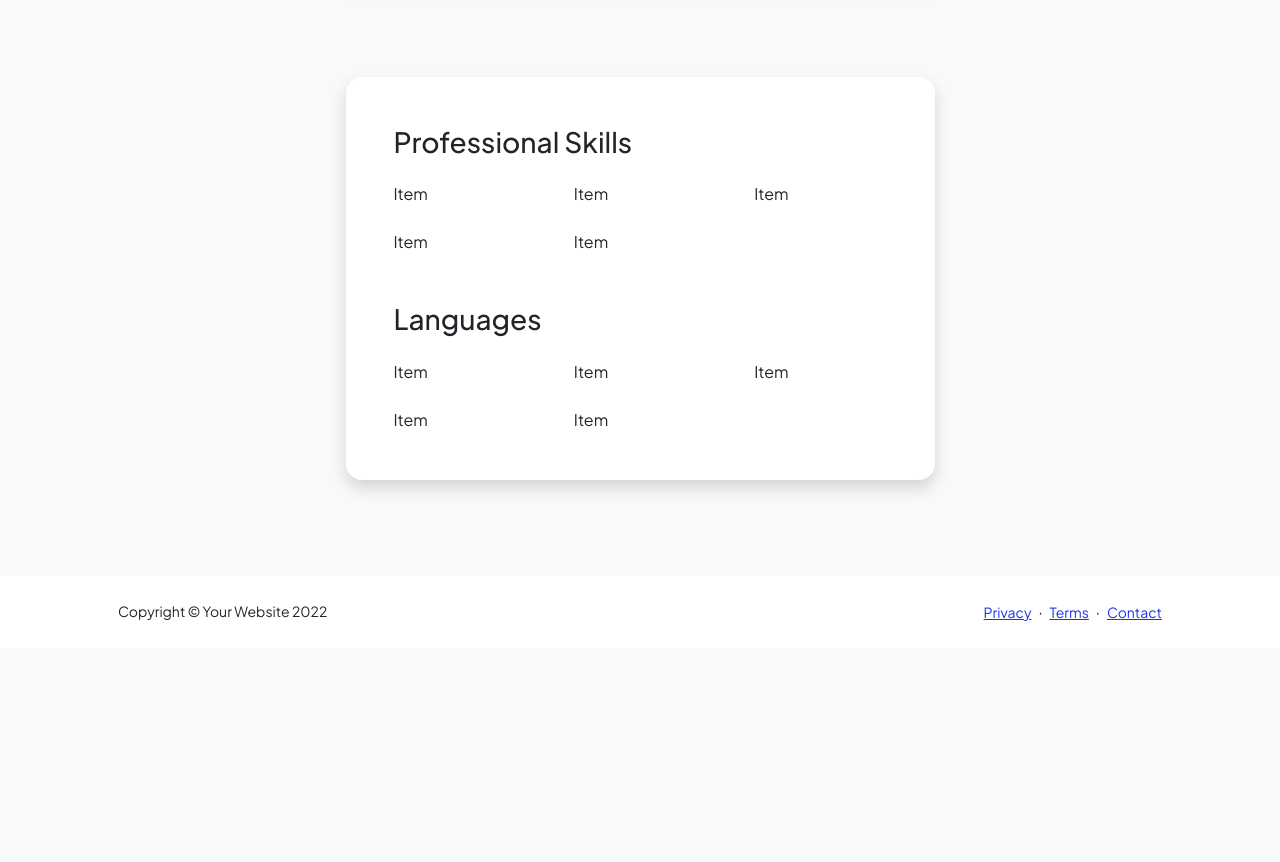
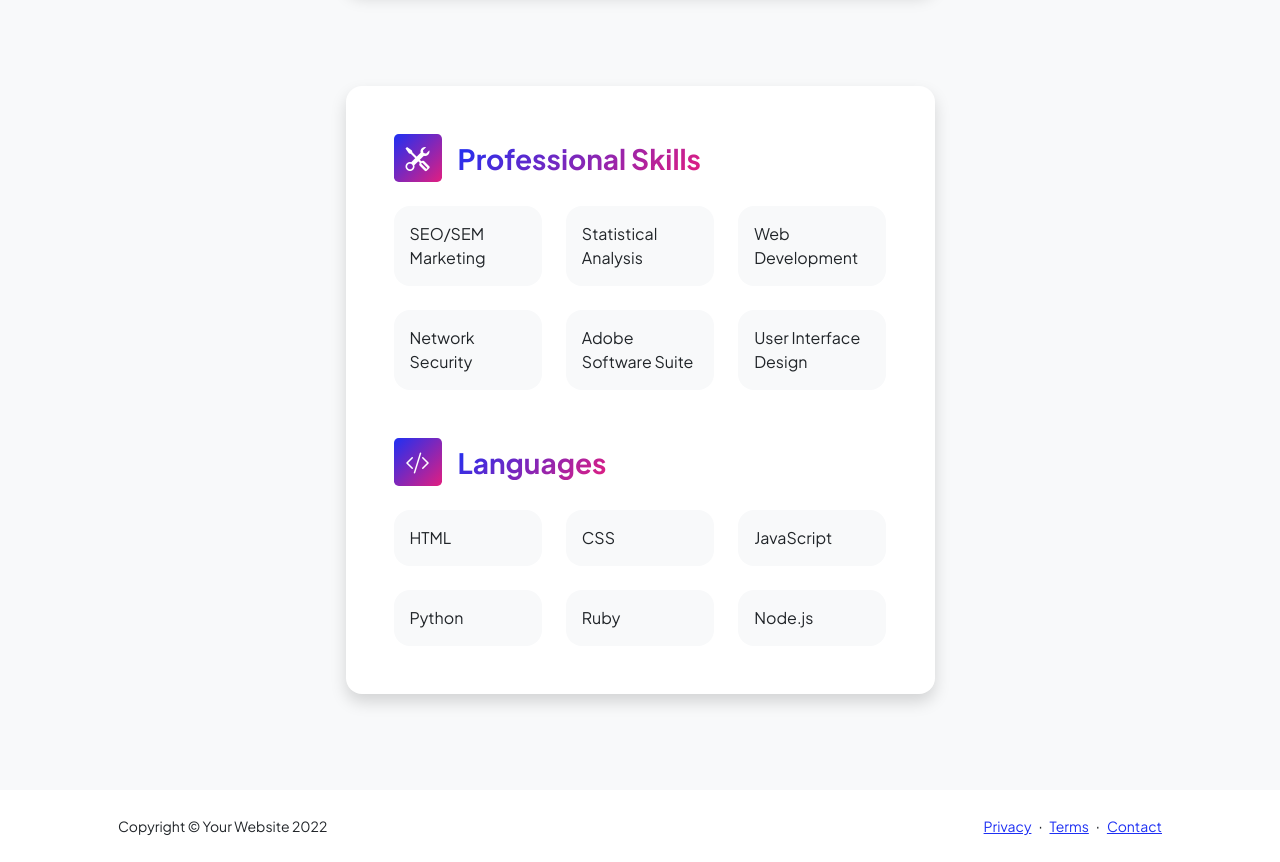
Before and after one commit to StartBootstrap/startbootstrap-personal, a plain HTML site: page resume.html in a window 1280 px wide. Shown: the part 1440-2302 px from the top of the page. Before the commit the page ends 2088 px from the top, so only its background shows below. Drawn offline with nearby package versions, Linux system fonts and the light colour scheme.

Commit message:
styling updates for resume page

```diff
--- a/resume.html
+++ b/resume.html
@@ -36,13 +36,15 @@
             </nav>
             <!-- Page Content-->
             <div class="container px-5 my-5">
-                <div class="text-center mb-5"><h1 class="fw-bolder mb-0">Resume</h1></div>
+                <div class="text-center mb-5">
+                    <h1 class="display-5 fw-bolder mb-0"><span class="text-gradient d-inline">Resume</span></h1>
+                </div>
                 <div class="row gx-5 justify-content-center">
                     <div class="col-xl-7">
                         <!-- Experience Section-->
                         <section>
                             <div class="d-flex align-items-center justify-content-between mb-4">
-                                <h2 class="fw-bolder mb-0">Experience</h2>
+                                <h2 class="text-primary fw-bolder mb-0">Experience</h2>
                                 <a class="btn btn-primary" href="#!">Download Resume</a>
                             </div>
                             <!-- Experience Card 1-->
@@ -74,7 +76,7 @@
                         </section>
                         <!-- Education Section-->
                         <section>
-                            <h2 class="fw-bolder mb-4">Education</h2>
+                            <h2 class="text-secondary fw-bolder mb-4">Education</h2>
                             <!-- Education Card 1-->
                             <div class="card shadow border-0 rounded-4 mb-5">
                                 <div class="card-body p-5">
@@ -112,29 +114,35 @@
                             <div class="card shadow border-0 rounded-4 mb-5">
                                 <div class="card-body p-5">
                                     <div class="mb-5">
-                                        <h3 class="mb-4">Professional Skills</h3>
-                                        <div class="row gx-5 mb-4">
-                                            <div class="col">Item</div>
-                                            <div class="col">Item</div>
-                                            <div class="col">Item</div>
+                                        <div class="d-flex align-items-center mb-4">
+                                            <div class="feature bg-primary bg-gradient-primary-to-secondary text-white rounded-3 me-3"><i class="bi bi-tools"></i></div>
+                                            <h3 class="fw-bolder mb-0"><span class="text-gradient d-inline">Professional Skills</span></h3>
                                         </div>
-                                        <div class="row gx-5">
-                                            <div class="col">Item</div>
-                                            <div class="col">Item</div>
-                                            <div class="col"></div>
+                                        <div class="row row-cols-1 row-cols-md-3 gx-4 mb-4">
+                                            <div class="col mb-4 mb-md-0"><div class="d-flex align-items-center bg-light rounded-4 p-3 h-100">SEO/SEM Marketing</div></div>
+                                            <div class="col mb-4 mb-md-0"><div class="d-flex align-items-center bg-light rounded-4 p-3 h-100">Statistical Analysis</div></div>
+                                            <div class="col"><div class="d-flex align-items-center bg-light rounded-4 p-3 h-100">Web Development</div></div>
+                                        </div>
+                                        <div class="row row-cols-1 row-cols-md-3 gx-4">
+                                            <div class="col mb-4 mb-md-0"><div class="d-flex align-items-center bg-light rounded-4 p-3 h-100">Network Security</div></div>
+                                            <div class="col mb-4 mb-md-0"><div class="d-flex align-items-center bg-light rounded-4 p-3 h-100">Adobe Software Suite</div></div>
+                                            <div class="col"><div class="d-flex align-items-center bg-light rounded-4 p-3 h-100">User Interface Design</div></div>
                                         </div>
                                     </div>
-                                    <div>
-                                        <h3 class="mb-4">Languages</h3>
-                                        <div class="row gx-5 mb-4">
-                                            <div class="col">Item</div>
-                                            <div class="col">Item</div>
-                                            <div class="col">Item</div>
+                                    <div class="mb-0">
+                                        <div class="d-flex align-items-center mb-4">
+                                            <div class="feature bg-primary bg-gradient-primary-to-secondary text-white rounded-3 me-3"><i class="bi bi-code-slash"></i></div>
+                                            <h3 class="fw-bolder mb-0"><span class="text-gradient d-inline">Languages</span></h3>
                                         </div>
-                                        <div class="row gx-5">
-                                            <div class="col">Item</div>
-                                            <div class="col">Item</div>
-                                            <div class="col"></div>
+                                        <div class="row row-cols-1 row-cols-md-3 gx-4 mb-4">
+                                            <div class="col mb-4 mb-md-0"><div class="d-flex align-items-center bg-light rounded-4 p-3 h-100">HTML</div></div>
+                                            <div class="col mb-4 mb-md-0"><div class="d-flex align-items-center bg-light rounded-4 p-3 h-100">CSS</div></div>
+                                            <div class="col"><div class="d-flex align-items-center bg-light rounded-4 p-3 h-100">JavaScript</div></div>
+                                        </div>
+                                        <div class="row row-cols-1 row-cols-md-3 gx-4">
+                                            <div class="col mb-4 mb-md-0"><div class="d-flex align-items-center bg-light rounded-4 p-3 h-100">Python</div></div>
+                                            <div class="col mb-4 mb-md-0"><div class="d-flex align-items-center bg-light rounded-4 p-3 h-100">Ruby</div></div>
+                                            <div class="col"><div class="d-flex align-items-center bg-light rounded-4 p-3 h-100">Node.js</div></div>
                                         </div>
                                     </div>
                                 </div>
```
Also changed, not shown: contact.html (+1 -1 lines), index.html (+3 -3 lines), projects.html (+3 -1 lines).
